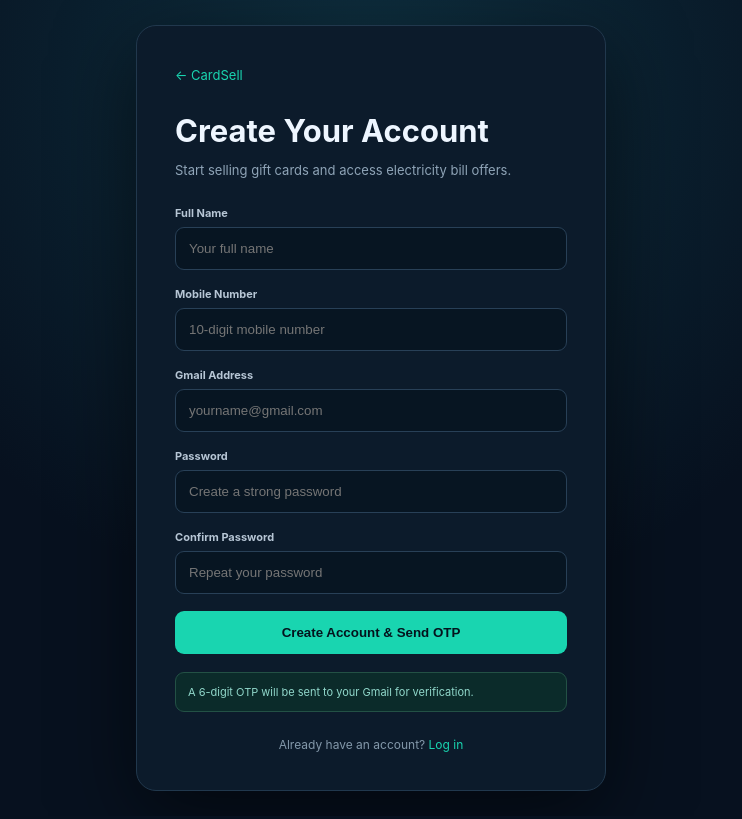
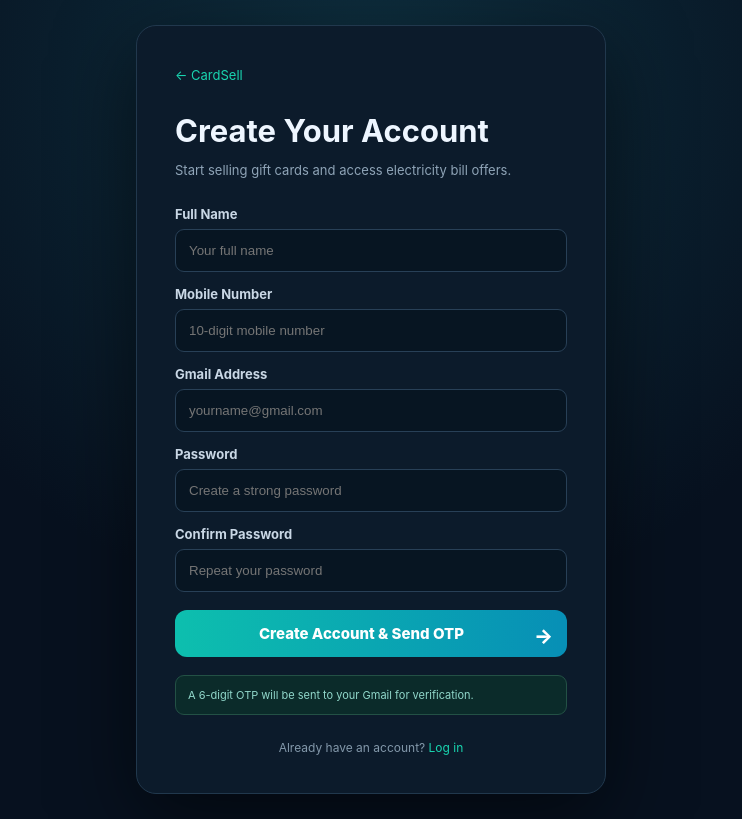
Before and after one commit to supportcardsell-jpg/cardsell, a Next.js app: page /register in a window 1280 px wide. Shown: the whole page, without its empty margins (269-1011 px from the left). Built offline with nearby package versions, Linux system fonts and the light colour scheme.

Commit message:
Add files via upload

```diff
--- a/app/register/page.js
+++ b/app/register/page.js
@@ -1,20 +1,15 @@
-"use client";
 import "../auth.css";
-export default function Register(){
- const go=(e)=>{e.preventDefault(); window.location.href="/otp";};
- return <main className="auth"><div className="authBox wide">
-  <a href="/" className="back">← CardSell</a>
-  <h1>Create Your Account</h1>
-  <p>Start selling gift cards and access electricity bill offers.</p>
-  <form onSubmit={go}>
-   <label>Full Name<input placeholder="Your full name" required/></label>
-   <label>Mobile Number<input inputMode="numeric" placeholder="10-digit mobile number" required/></label>
-   <label>Gmail Address<input type="email" placeholder="yourname@gmail.com" required/></label>
-   <label>Password<input type="password" placeholder="Create a strong password" required/></label>
-   <label>Confirm Password<input type="password" placeholder="Repeat your password" required/></label>
-   <button type="submit">Create Account & Send OTP</button>
-  </form>
-  <div className="notice">A 6-digit OTP will be sent to your Gmail for verification.</div>
-  <div className="switch">Already have an account? <a href="/login">Log in</a></div>
- </div></main>
-}
+export default function Register(){return <main className="auth"><div className="authBox wide">
+<a href="/" className="back">← CardSell</a>
+<h1>Create Your Account</h1><p>Start selling gift cards and access electricity bill offers.</p>
+<div className="form">
+<label>Full Name<input placeholder="Your full name"/></label>
+<label>Mobile Number<input inputMode="numeric" placeholder="10-digit mobile number"/></label>
+<label>Gmail Address<input type="email" placeholder="yourname@gmail.com"/></label>
+<label>Password<input type="password" placeholder="Create a strong password"/></label>
+<label>Confirm Password<input type="password" placeholder="Repeat your password"/></label>
+<a className="buttonLink" href="/otp">Create Account &amp; Send OTP <span>→</span></a>
+</div>
+<div className="notice">A 6-digit OTP will be sent to your Gmail for verification.</div>
+<div className="switch">Already have an account? <a href="/login">Log in</a></div>
+</div></main>}
```
Also changed, not shown: app/auth.css.
